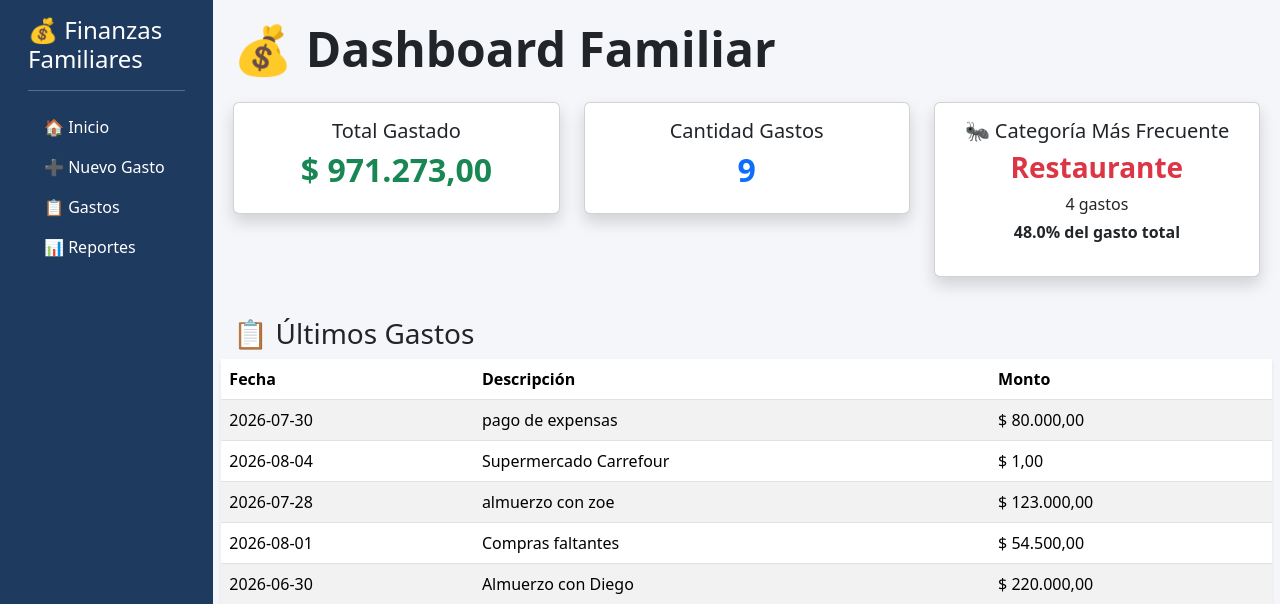
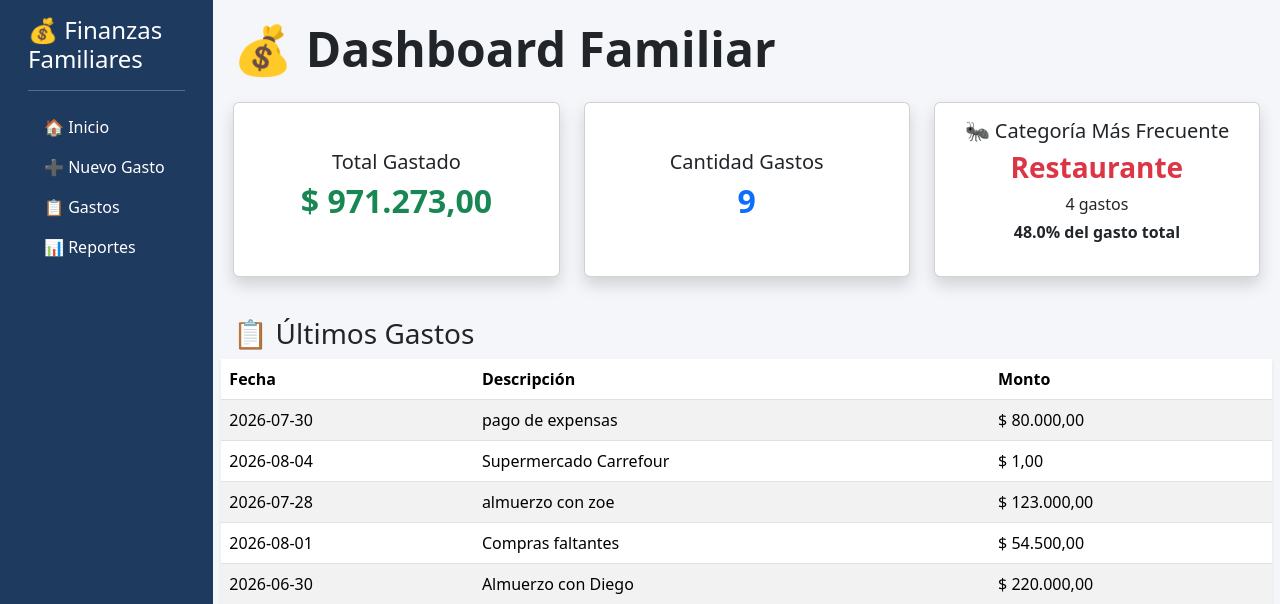
Before and after one commit to kleiwerfn2/finanzas-familiaNP, a Flask app: page / in a window 1280 px wide. Shown: the top 604 px of the page. Run offline with Flask 3, Linux system fonts and the light colour scheme; data comes from the database, SQL or seed files in the repository.

Commit message:
altura de tarjetas

```diff
--- a/templates/home.html
+++ b/templates/home.html
@@ -10,7 +10,7 @@
 
     <div class="col-md-4 mb-3">
 
-        <div class="card shadow">
+        <div class="card shadow h-100">
 
             <div class="card-body d-flex flex-column justify-content-center text-center">
 
@@ -28,7 +28,7 @@
 
     <div class="col-md-4 mb-3">
 
-        <div class="card shadow">
+        <div class="card shadow h-100">
 
             <div class="card-body d-flex flex-column justify-content-center text-center">
 
@@ -46,7 +46,7 @@
 
     <div class="col-md-4 mb-3">
 
-        <div class="card shadow">
+        <div class="card shadow h-100">
 
             <div class="card-body d-flex flex-column justify-content-center text-center">
 
```
